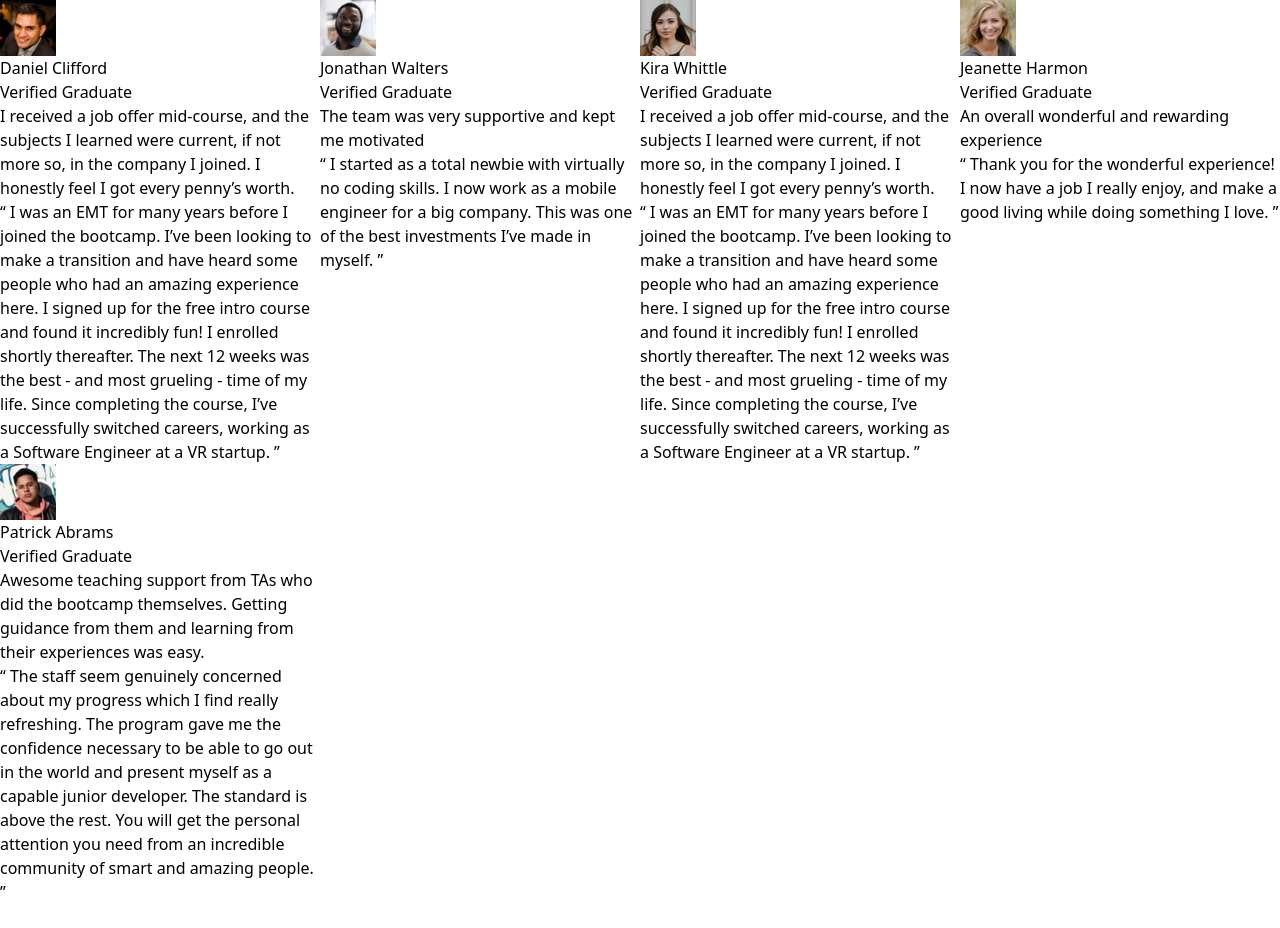
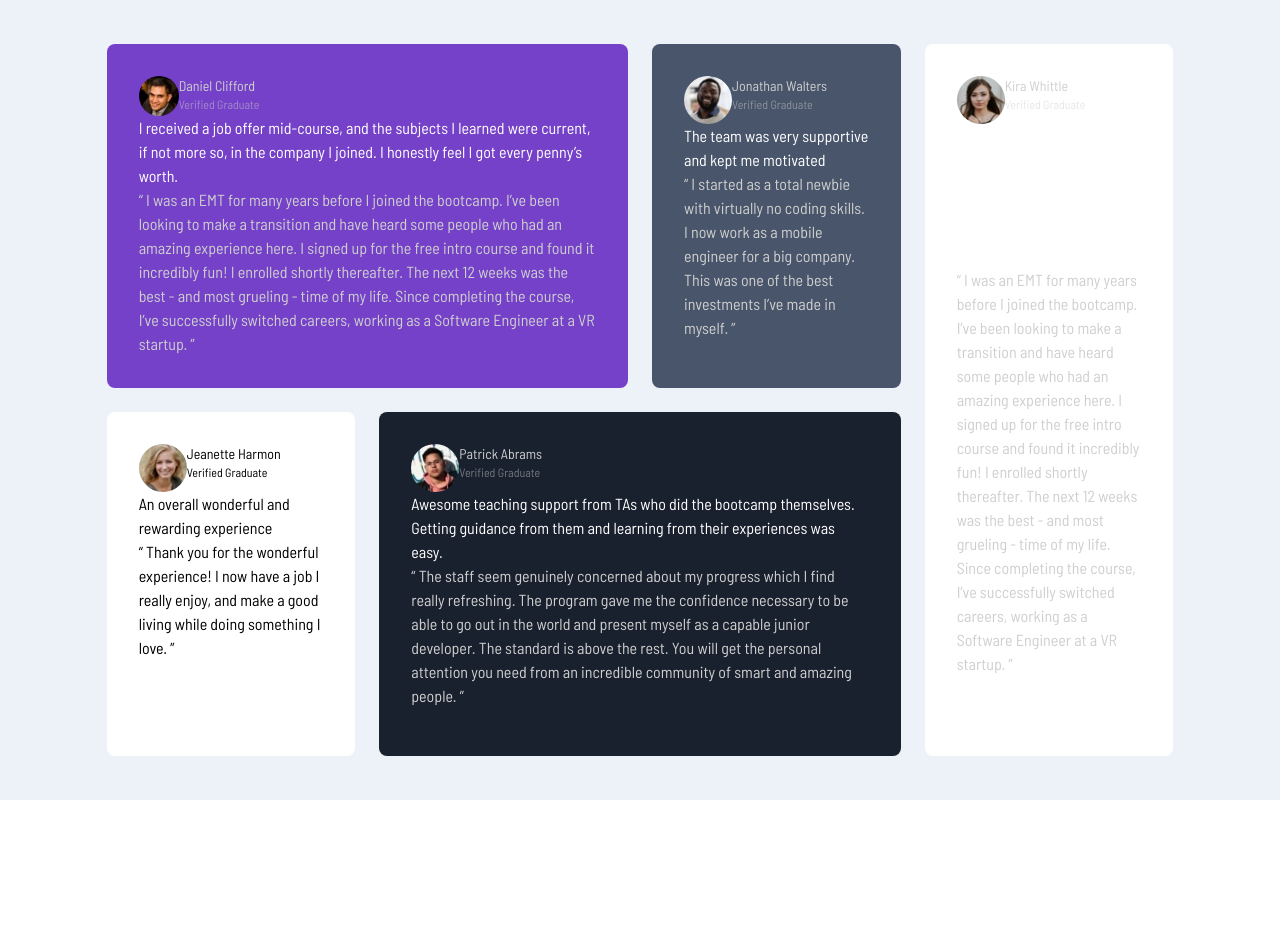
Before and after one commit to karanshergill/Testimonials-Grid-Section, a website built with Vite: page index.html in a window 1280 px wide. After the commit the page ends 800 px from the top, so only its background shows below. Built offline with nearby package versions, Linux system fonts and the light colour scheme.

```diff
--- a/index.html
+++ b/index.html
@@ -7,99 +7,127 @@
     <link rel="icon" href="/images/favicon-32x32.png" type="image/x-icon">
     <title>Frontend Mentor | Testimonials Grid Section</title>
     <link rel="stylesheet" href="style.css">
+    <script src="/script.js"></script>
 </head>
 
 <body>
-    <main>
-        <section class="grid grid-cols-4 grid-rows-2">
+    <main class="h-screen bg-color-light-grayish-blue">
+        <div class="flex w-5/6 h-full mx-auto items-center">
+            <section class="grid grid-cols-4 grid-rows-2 gap-6">
 
-            <div>
-                <div>
-                    <img src="/images/image-daniel.jpg" alt="Daniel Clifford">
-                    <p>Daniel Clifford</p>
-                    <p>Verified Graduate</p>
+                <div class="col-span-2 bg-color-moderate-violet p-8 rounded-lg">
+                    <div class="flex">
+                        <img src="/images/image-daniel.jpg" class="w-10 rounded-full" alt="Daniel Clifford">
+                        <div class="flex flex-col">
+                            <p class="text-sm text-color-light-gray">Daniel Clifford</p>
+                            <p class="text-xs text-color-light-gray/50">Verified Graduate</p>
+                        </div>
                     </div>
                     <div>
-                    <h4>I received a job offer mid-course, and the subjects I learned were current, if not more so, in
+                        <h4 class="text-color-white">I received a job offer mid-course, and the subjects I
+                            learned were current, if not more so, in
                             the
                             company I joined. I honestly feel I got every penny’s worth.</h4>
-                    <p>“ I was an EMT for many years before I joined the bootcamp. I’ve been looking to make a
+                        <p class="text-color-light-gray">“ I was an EMT for many years before I joined the bootcamp.
+                            I’ve
+                            been looking to make a
                             transition and have heard some people who had an amazing experience here. I signed up
                             for the free intro course and found it incredibly fun! I enrolled shortly thereafter.
                             The next 12 weeks was the best - and most grueling - time of my life. Since completing
-                        the course, I’ve successfully switched careers, working as a Software Engineer at a VR startup.
+                            the course, I’ve successfully switched careers, working as a Software Engineer at a VR
+                            startup.
                             ”
                         </p>
                     </div>
                 </div>
 
+                <div class="col-span-1 bg-color-very-dark-grayish-blue p-8 rounded-lg">
+                    <div class="flex">
+                        <img src="/images/image-jonathan.jpg" class="w-12 rounded-full" alt="Jonathan Walters">
                         <div>
-                <div>
-                    <img src="/images/image-jonathan.jpg" alt="Jonathan Walters">
-                    <p>Jonathan Walters</p>
-                    <p>Verified Graduate</p>
+                            <p class="text-sm text-color-light-gray">Jonathan Walters</p>
+                            <p class="text-xs text-color-light-gray/50">Verified Graduate</p>
+                        </div>
                     </div>
                     <div>
-                    <h4>The team was very supportive and kept me motivated</h4>
-                    <p>“ I started as a total newbie with virtually no coding skills. I now work as a mobile engineer
+                        <h4 class="text-color-white">The team was very supportive and kept me motivated</h4>
+                        <p class="text-color-light-gray">“ I started as a total newbie with virtually no coding skills.
+                            I
+                            now work as a mobile engineer
                             for a big company. This was one of the best investments I’ve made in myself. ”</p>
                     </div>
                 </div>
 
+                <div class="row-span-2 bg-color-white p-8 rounded-lg">
+                    <div class="flex">
+                        <img src="/images/image-kira.jpg" class="w-12 rounded-full" alt="Kira Whittle">
                         <div>
-                <div>
-                    <img src="/images/image-kira.jpg" alt="K">
-                    <p>Kira Whittle</p>
-                    <p>Verified Graduate</p>
+                            <p class="text-sm text-color-light-gray">Kira Whittle</p>
+                            <p class="text-xs text-color-light-gray/50">Verified Graduate</p>
+                        </div>
                     </div>
                     <div>
-                    <h4>I received a job offer mid-course, and the subjects I learned were current, if not more so, in
+                        <h4 class="text-color-white">I received a job offer mid-course, and the subjects I learned were
+                            current, if not more so, in
                             the
                             company I joined. I honestly feel I got every penny’s worth.</h4>
-                    <p>“ I was an EMT for many years before I joined the bootcamp. I’ve been looking to make a
+                        <p class="text-color-light-gray">“ I was an EMT for many years before I joined the bootcamp.
+                            I’ve
+                            been looking to make a
                             transition and have heard some people who had an amazing experience here. I signed up
                             for the free intro course and found it incredibly fun! I enrolled shortly thereafter.
                             The next 12 weeks was the best - and most grueling - time of my life. Since completing
-                        the course, I’ve successfully switched careers, working as a Software Engineer at a VR startup.
+                            the course, I’ve successfully switched careers, working as a Software Engineer at a VR
+                            startup.
                             ”
                         </p>
                     </div>
                 </div>
 
+                <div class="col-span-1 bg-color-white p-8 rounded-lg">
+                    <div class="flex">
+                        <img src="/images/image-jeanette.jpg" class="w-12 rounded-full" alt="Jeanette Harmon">
                         <div>
-                <div>
-                    <img src="/images/image-jeanette.jpg" alt="Jeanette Harmon">
-                    <p>Jeanette Harmon</p>
-                    <p>Verified Graduate</p>
+                            <p class="text-sm">Jeanette Harmon</p>
+                            <p class="text-xs">Verified Graduate</p>
+                        </div>
                     </div>
                     <div>
                         <h4>An overall wonderful and rewarding experience</h4>
-                    <p>“ Thank you for the wonderful experience! I now have a job I really enjoy, and make a good living
+                        <p>“ Thank you for the wonderful experience! I now have a job I really enjoy, and make a good
+                            living
                             while doing something I love. ”</p>
                     </div>
                 </div>
 
+                <div class="col-span-2 bg-color-very-dark-blackish-blue p-8 rounded-lg">
+                    <div class="flex">
+                        <img src="/images/image-patrick.jpg" class="w-12 rounded-full" alt="Patrick Abrams">
                         <div>
-                <div>
-                    <img src="/images/image-patrick.jpg" alt="Patrick Abrams">
-                    <p>Patrick Abrams</p>
-                    <p>Verified Graduate</p>
+                            <p class="text-sm text-color-light-gray">Patrick Abrams</p>
+                            <p class="text-xs text-color-light-gray/50">Verified Graduate</p>
+                        </div>
                     </div>
                     <div>
-                    <h4>Awesome teaching support from TAs who did the bootcamp themselves. Getting guidance from them
+                        <h4 class="text-color-white">Awesome teaching support from TAs who did the bootcamp themselves.
+                            Getting guidance from them
                             and
                             learning from their experiences was easy.</h4>
-                    <p>“ The staff seem genuinely concerned about my progress which I find really refreshing. The
+                        <p class="text-color-light-gray">“ The staff seem genuinely concerned about my progress which I
+                            find
+                            really refreshing. The
                             program
                             gave me the confidence necessary to be able to go out in the world and present myself as a
                             capable
-                        junior developer. The standard is above the rest. You will get the personal attention you need
+                            junior developer. The standard is above the rest. You will get the personal attention you
+                            need
                             from
                             an incredible community of smart and amazing people. ”
                         </p>
                     </div>
                 </div>
             </section>
+        </div>
     </main>
 </body>
 
--- a/package.json
+++ b/package.json
@@ -3,6 +3,7 @@
   "devDependencies": {
     "autoprefixer": "^10.4.20",
     "postcss": "^8.4.40",
+    "styled-components": "^6.1.12",
     "tailwindcss": "^3.4.7",
     "vite": "^5.3.5"
   }
--- a/style.css
+++ b/style.css
@@ -1,3 +1,11 @@
+@import url('https://fonts.googleapis.com/css2?family=Barlow+Semi+Condensed:ital,wght@0,100;0,200;0,300;0,400;0,500;0,600;0,700;0,800;0,900;1,100;1,200;1,300;1,400;1,500;1,600;1,700;1,800;1,900&display=swap');
+
 @tailwind base;
 @tailwind components;
 @tailwind utilities;
+
+@layer base {
+    html {
+        font-family: 'Barlow Semi Condensed';
+    }
+}
--- a/tailwind.config.js
+++ b/tailwind.config.js
@@ -2,7 +2,19 @@
 module.exports = {
   content: ['*.html'],
   theme: {
-    extend: {},
+    extend: {
+      colors: {
+        'color-moderate-violet': 'hsl(263, 55%, 52%)',
+        'color-very-dark-grayish-blue': 'hsl(217, 19%, 35%)',
+        'color-very-dark-blackish-blue': 'hsl(219, 29%, 14%)',
+        'color-white': 'hsl(0, 0%, 100%)',
+        'color-light-gray': 'hsl(0, 0%, 81%)',
+        'color-light-grayish-blue': 'hsl(210, 46%, 95%)'
+      },
+      fontFamily: {
+        'Barlow Semi Condensed': ['Barlow Semi Condensed']
+      }
+    },
   },
   plugins: [],
 }
```
Also changed, not shown: script.js (added), 1 other file. Lines whose indentation alone changed are shown as unchanged.
